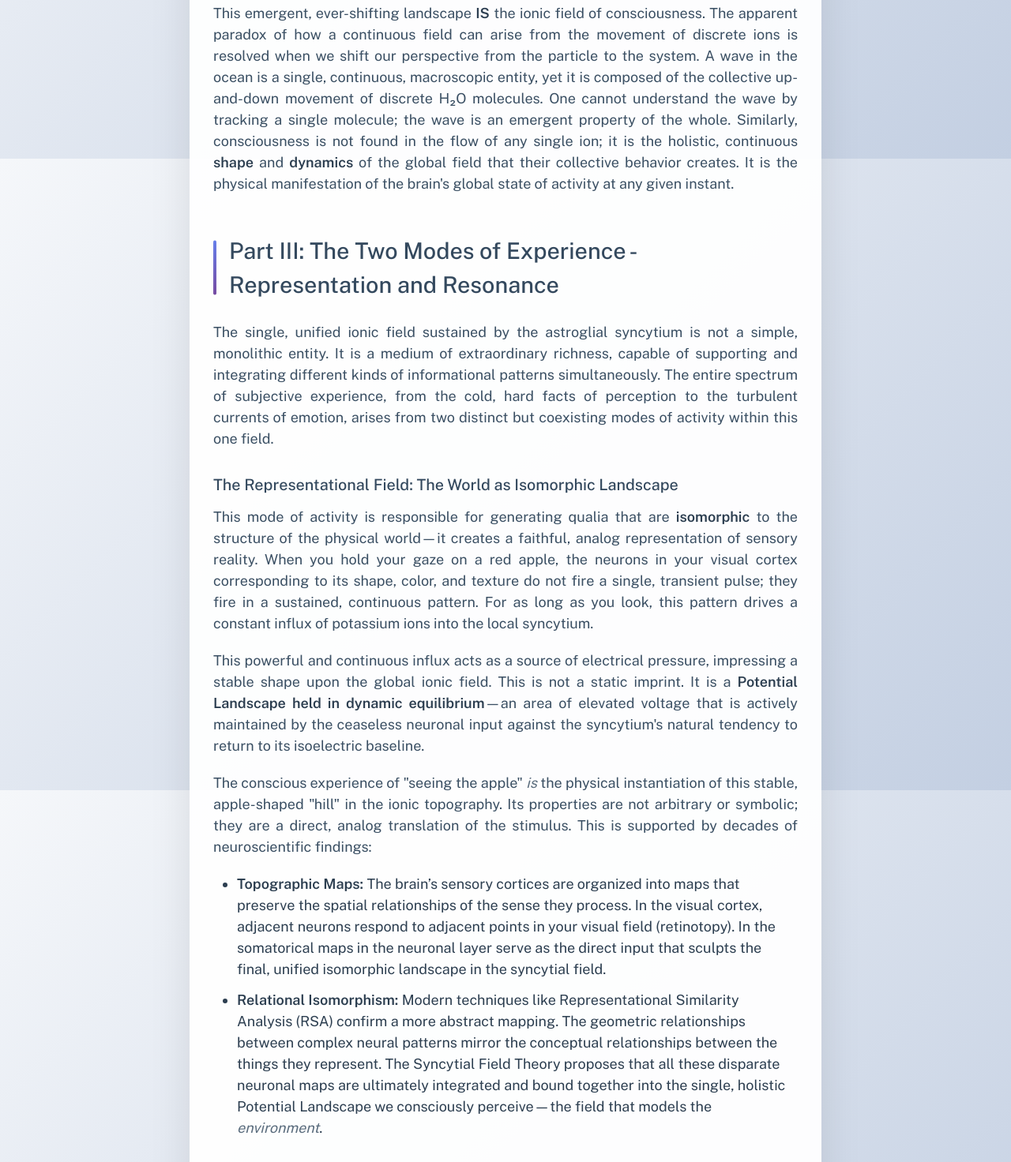
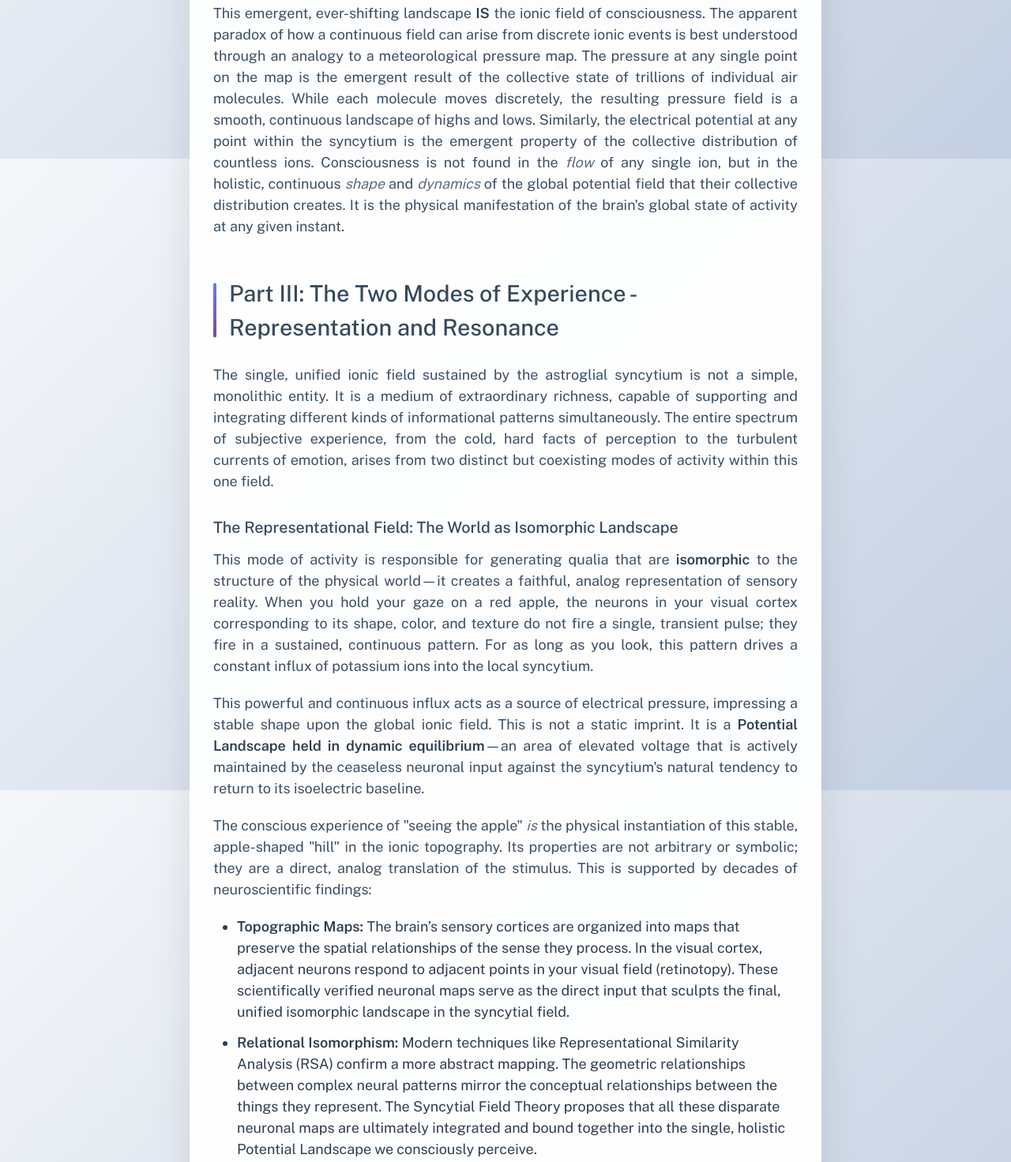
Before and after one commit to mnbnkr/The-Syncytial-Field-Theory-of-Consciousness, a plain HTML site: page index.html in a window 1280 px wide. Shown: the part 3799-5271 px from the top of the page at 79% size. Drawn offline with nearby package versions, Linux system fonts and the light colour scheme.

Commit message:
Refine descriptions

```diff
--- a/index.html
+++ b/index.html
@@ -356,14 +356,15 @@
                     Potential Landscape that spans the entire network.</li>
             </ol>
             <p>This emergent, ever-shifting landscape <strong>IS</strong> the ionic field of consciousness. The apparent
-                paradox of how a continuous field can arise from the movement of discrete ions is resolved when we shift
-                our perspective from the particle to the system. A wave in the ocean is a single, continuous,
-                macroscopic entity, yet it is composed of the collective up-and-down movement of discrete H₂O molecules.
-                One cannot understand the wave by tracking a single molecule; the wave is an emergent property of the
-                whole. Similarly, consciousness is not found in the flow of any single ion; it is the holistic,
-                continuous <strong>shape</strong> and <strong>dynamics</strong> of the global field that their
-                collective behavior creates. It is the physical manifestation of the brain's global state of activity at
-                any given instant.</p>
+                paradox of how a continuous field can arise from discrete ionic events is best understood through an
+                analogy to a meteorological pressure map. The pressure at any single point on the map is the emergent
+                result of the collective state of trillions of individual air molecules. While each molecule moves
+                discretely, the resulting pressure field is a smooth, continuous landscape of highs and lows. Similarly,
+                the electrical potential at any point within the syncytium is the emergent property of the collective
+                distribution of countless ions. Consciousness is not found in the <em>flow</em> of any single ion, but
+                in the holistic, continuous <em>shape</em> and <em>dynamics</em> of the global potential field that
+                their collective distribution creates. It is the physical manifestation of the brain's global state of
+                activity at any given instant.</p>
 
             <h2>Part III: The Two Modes of Experience - Representation and Resonance</h2>
             <p>The single, unified ionic field sustained by the astroglial syncytium is not a simple, monolithic entity.
@@ -390,16 +391,14 @@
             <ul>
                 <li><strong>Topographic Maps:</strong> The brain’s sensory cortices are organized into maps that
                     preserve the spatial relationships of the sense they process. In the visual cortex, adjacent neurons
-                    respond to adjacent points in your visual field (retinotopy). In the somatorical maps in the
-                    neuronal layer serve as the direct input that sculpts the final, unified isomorphic landscape in the
-                    syncytial field.</li>
+                    respond to adjacent points in your visual field (retinotopy). These scientifically verified neuronal
+                    maps serve as the direct input that sculpts the final, unified isomorphic landscape in the syncytial
+                    field.</li>
                 <li><strong>Relational Isomorphism:</strong> Modern techniques like Representational Similarity Analysis
                     (RSA) confirm a more abstract mapping. The geometric relationships between complex neural patterns
                     mirror the conceptual relationships between the things they represent. The Syncytial Field Theory
                     proposes that all these disparate neuronal maps are ultimately integrated and bound together into
-                    the single, holistic Potential Landscape we consciously perceive—the field that models the
-                    <em>environment</em>.
-                </li>
+                    the single, holistic Potential Landscape we consciously perceive.</li>
             </ul>
 
             <h4>The Affective Field: Emotion as a Resonant Waveform</h4>
@@ -431,8 +430,7 @@
                     signals from the amygdala and sharp, dissonant pulses related to ego from the prefrontal cortex—the
                     signature of a <em>complex socio-biological crisis</em>.</li>
             </ul>
-            <p>This global Feeling-Waveform <em>is</em> the raw, physical substrate of subjective feeling. It is the
-                field that models the <em>self</em>.</p>
+            <p>This global Feeling-Waveform <em>is</em> the raw, physical substrate of subjective feeling.</p>
 
             <h4>The Unified Conscious Moment</h4>
             <p>You are never conscious of representation <em>or</em> resonance in isolation. You are conscious of the
```
